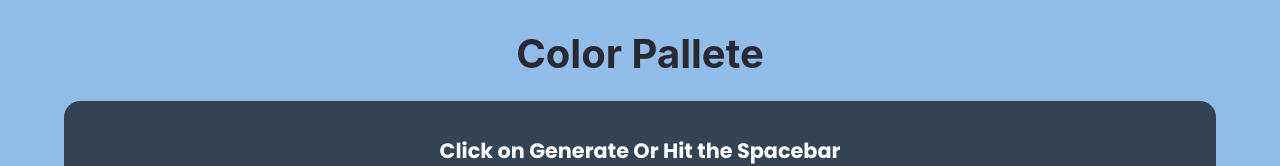
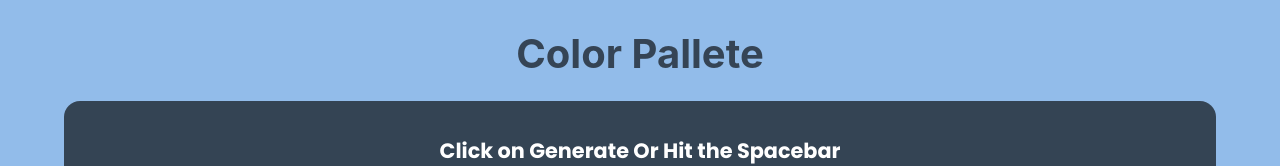
Before and after one commit to RojanSr/Generate-Color-Pallete, a React (Vite) app: page / in a window 1280 px wide. Shown: the top 166 px of the page. Built offline with nearby package versions, Linux system fonts and the light colour scheme.

Commit message:
update: header title resize

```diff
--- a/src/components/Header.jsx
+++ b/src/components/Header.jsx
@@ -3,7 +3,12 @@ import { Heading } from "@chakra-ui/react";
 
 const Header = () => {
   return (
-    <Heading as="h1" fontSize="2.5rem">
+    <Heading
+      as="h1"
+      fontSize={["1.9rem", "2rem", "2.5rem"]}
+      textAlign="center"
+      color="blackAlpha.700"
+    >
       Color Pallete
     </Heading>
   );
```
